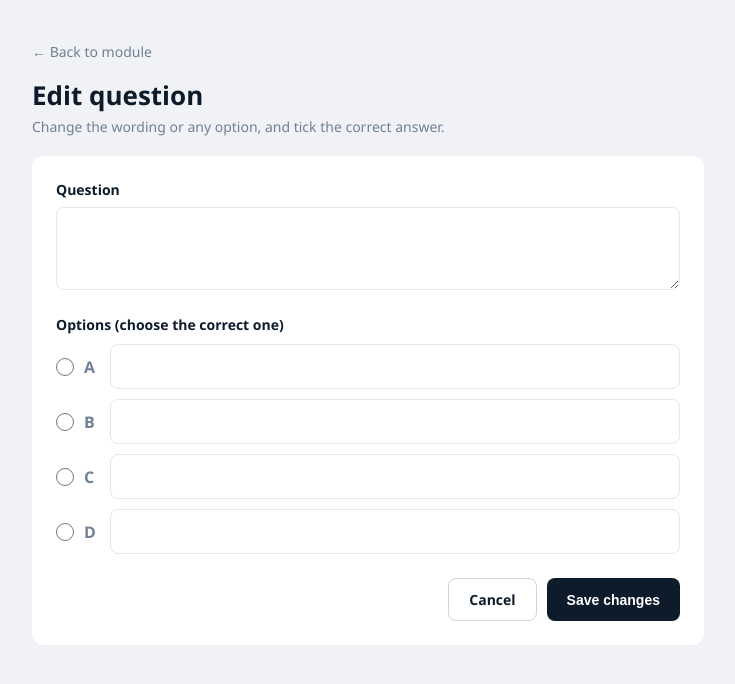
After one commit to Kyummie/trustaware, a Flask app: template app/templates/cisoaas/question_edit.html in a window 1280 px wide. The commit adds this page. Shown: the top 684 px of the page, without its empty margins (272-1007 px from the left). Run offline with Flask 3, Linux system fonts and the light colour scheme; the template is opened without the code that fills it, so the values that code supplies are empty; parts of the project's set-up code (start-up, migrations or seed data) failed here and were passed over.

Commit message:
Add AI quiz generation from transcript and question edit page

```diff
--- a/app/static/css/dashboard.css
+++ b/app/static/css/dashboard.css
@@ -942,6 +942,8 @@ tr.row-link {
     color: #c53030;
 }
 
+a.question-action { text-decoration: none; display: inline-flex; align-items: center; }
+
 .option-row {
     display: flex;
     align-items: center;
--- /dev/null
+++ b/app/static/css/question_edit.css
@@ -0,0 +1,20 @@
+* { margin: 0; padding: 0; box-sizing: border-box; }
+body { font-family: 'Segoe UI', sans-serif; background: #f0f2f5; color: #0d1b2a; }
+.wrap { max-width: 720px; margin: 40px auto; padding: 0 24px; }
+.back { display: inline-block; margin-bottom: 16px; color: #718096; text-decoration: none; font-size: 14px; }
+h1 { font-size: 26px; margin-bottom: 4px; }
+.sub { color: #718096; font-size: 14px; margin-bottom: 20px; }
+.panel { background: white; border-radius: 12px; padding: 24px; }
+label { display: block; font-size: 14px; font-weight: 600; margin-bottom: 8px; }
+textarea, input[type="text"] { width: 100%; padding: 12px 14px; border: 1px solid #e2e8f0; border-radius: 8px; font-size: 14px; font-family: inherit; }
+textarea:focus, input[type="text"]:focus { outline: none; border-color: #1abc9c; box-shadow: 0 0 0 3px rgba(26, 188, 156, 0.1); }
+.hint { font-size: 14px; font-weight: 600; margin: 20px 0 10px; }
+.opt { display: flex; align-items: center; gap: 10px; margin-bottom: 10px; }
+.opt input[type="radio"] { accent-color: #1abc9c; width: 18px; height: 18px; flex-shrink: 0; }
+.letter { font-weight: 700; color: #718096; width: 18px; }
+.actions { display: flex; justify-content: flex-end; gap: 10px; margin-top: 24px; }
+.btn { background: #0d1b2a; color: white; border: none; text-decoration: none; padding: 11px 20px; border-radius: 8px; font-size: 14px; font-weight: 600; cursor: pointer; }
+.btn-ghost { background: white; color: #0d1b2a; border: 1px solid #cbd5e0; }
+.notice { border-radius: 10px; padding: 12px 16px; margin-bottom: 16px; font-size: 14px; }
+.notice.good { background: #e1f5ee; color: #0f6e56; }
+.notice.warn { background: #fef3c7; color: #92400e; }
--- /dev/null
+++ b/app/templates/cisoaas/question_edit.html
@@ -0,0 +1,42 @@
+<!DOCTYPE html>
+<html lang="en">
+<head>
+    <meta charset="UTF-8">
+    <meta name="viewport" content="width=device-width, initial-scale=1.0">
+    <title>Edit question - TrustAware</title>
+    <link rel="stylesheet" href="{{ url_for('static', filename='css/question_edit.css') }}">
+</head>
+<body>
+    <div class="wrap">
+        <a class="back" href="{{ url_for('cisoaas.module_detail', module_id=q.module_id) }}">&larr; Back to module</a>
+        <h1>Edit question</h1>
+        <p class="sub">Change the wording or any option, and tick the correct answer.</p>
+
+        {% with messages = get_flashed_messages(with_categories=true) %}
+            {% for category, message in messages %}
+            <div class="notice {{ 'good' if category == 'success' else 'warn' }}">{{ message }}</div>
+            {% endfor %}
+        {% endwith %}
+
+        <form method="post" class="panel">
+            <label for="question_text">Question</label>
+            <textarea id="question_text" name="question_text" rows="3" required>{{ q.question_text }}</textarea>
+
+            <p class="hint">Options (choose the correct one)</p>
+            {% for key in ['a', 'b', 'c', 'd'] %}
+            <div class="opt">
+                <input type="radio" name="correct_option" value="{{ key }}" id="c_{{ key }}"
+                       {% if q.correct_option == key %}checked{% endif %} required>
+                <span class="letter">{{ key | upper }}</span>
+                <input type="text" name="option_{{ key }}" value="{{ q['option_' ~ key] }}" required>
+            </div>
+            {% endfor %}
+
+            <div class="actions">
+                <a class="btn btn-ghost" href="{{ url_for('cisoaas.module_detail', module_id=q.module_id) }}">Cancel</a>
+                <button class="btn" type="submit">Save changes</button>
+            </div>
+        </form>
+    </div>
+</body>
+</html>
```
Also changed, not shown: app/routes/cisoaas.py (+119 -1 lines), app/templates/cisoaas/module_detail.html (+12 -2 lines).
